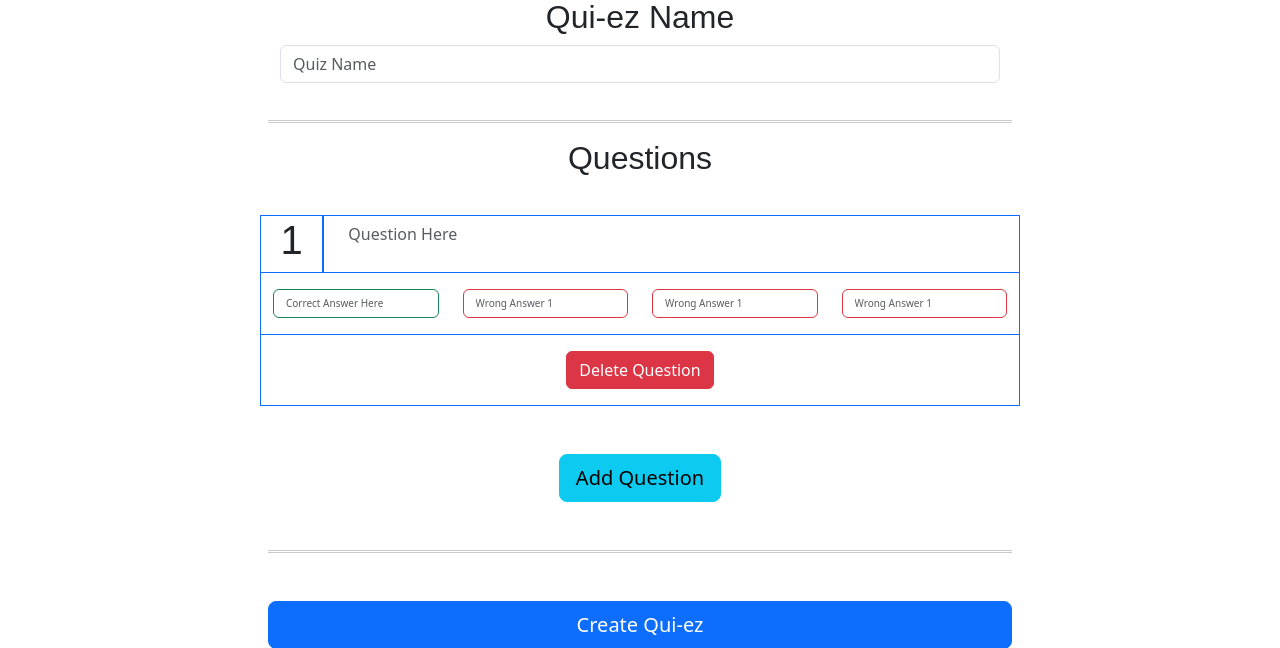
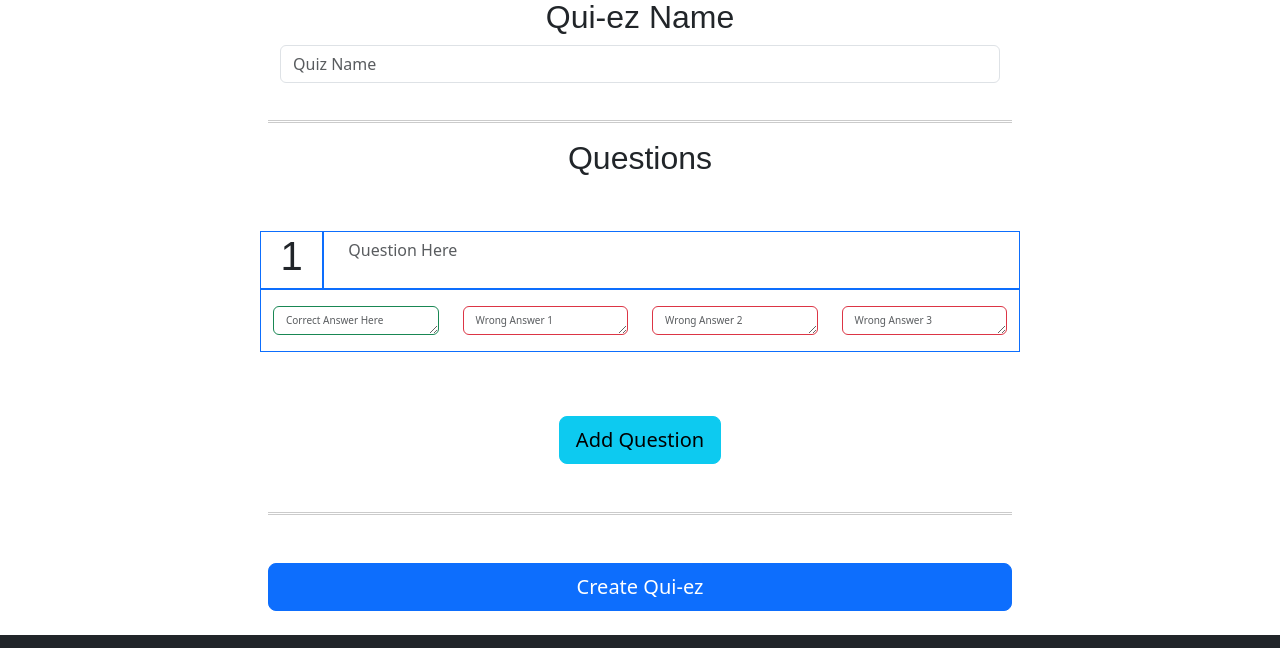
Before and after one commit to Noitcani/CS50-Final-Project, a Flask app: page /create in a window 1280 px wide. Shown: the part 288-936 px from the top of the page. Run offline with Flask 3, Linux system fonts and the light colour scheme; a user stored in the database is signed in; some web fonts are replaced.

Commit message:
#20241008.1 - Cloning and replacement of attr - Successfully implemented changing of question `sn` thru iterating `questions_block`.

```diff
--- a/templates/create.html
+++ b/templates/create.html
@@ -6,23 +6,45 @@
 
 {% block head_scripts %}
 <script>
-    var current_questions_count = 0;
 
-    function add_question(){
-        const question = document.createElement("div");
-        const question_question = document.createElement('input')
-        question.id = "question" + current_questions_count;
-        question.className = "container";
-        question_question.type = "text";
-        question_question.className = "form-control"
-        question_question.name = "question" + current_questions_count;
-        question_question.required = true;
-        question_question.placeholder = "Quiz Question";
+    var current_qs_count = 1;
 
-        question.append(question_question);
-        $("#questions_block").append(question);
-        current_questions_count += 1;
+    function count_questions() {
+      current_qs_count = $("#questions_block").children().length;
+    }
+
+
+    function iterate_through_questions() {
+      count_questions();
+      var questions = $("#questions_block").children();
+      for (let i = 0; i < current_qs_count; i++){
+        console.log(questions[i]);
+        $(questions[i]).find(("[name='sn']")).html(i + 1);
+      }
+    }
+
+    function hide_delete_if_only_qs() {
+      if (current_qs_count == 1){
+        $("#questions_block").find(".delete-question").hide();
+      }
+      else if (current_qs_count > 1){
+        $("#questions_block").find(".delete-question").show();
+      }
+    }
+
+    function add_question() {
+        var new_question = $("#qs_proto").clone(true, true);
+        $("#questions_block").append(new_question);
+        count_questions();
+        hide_delete_if_only_qs();
+        iterate_through_questions();
     };
+
+    $(document).ready( function(){
+      hide_delete_if_only_qs();
+    })
+
+
 </script>
 {% endblock %}
 
@@ -46,26 +68,26 @@
 
       <!-- Questions Block -->
       <div id="questions_block" class="row g-3 my-4">
-        <div class="question-div container" id="question-div-prototype">
+        <div class="question-div container my-3" id="qs_proto">
           <div class="question-header row">
-            <div class="col-md-1 border border-primary" id="q0_sn"><h1>1</h1></div>
-            <div class="col-md-11 border border-primary" id="q0_qs">
-              <input name="q0_qs" type="text" class="form-control question_question no-border" id="q0_qs" placeholder="Question Here" value="" required>
+            <div class="col-md-1 border border-primary"><h1 name="sn">1</h1></div>
+            <div class="col-md-11 border border-primary">
+              <input name="qs_text" type="text" class="form-control question_question no-border" placeholder="Question Here" value="" required>
             </div>
           </div>
 
-          <div class="question-answers row border border-top-0 border-bottom-0 border-primary py-3">
+          <div class="question-answers row border border-primary py-3">
             <div class="col-md-3">
-              <input name="q0_ans0" type="text" class="form-control question_answer border-success" id="q0_ans0" placeholder="Correct Answer Here" value="" required>
+              <textarea name="ans0" type="text" class="form-control question_answer border-success" rows="1" placeholder="Correct Answer Here" value="" required></textarea>
             </div>
             <div class="col-md-3">
-              <input name="q0_ans1" type="text" class="form-control question_answer border-danger" id="q0_ans1" placeholder="Wrong Answer 1" value="" required>
+              <textarea name="ans1" type="text" class="form-control question_answer border-danger" rows="1" placeholder="Wrong Answer 1" value="" required></textarea>
             </div>
             <div class="col-md-3">
-              <input name="q0_ans2" type="text" class="form-control question_answer border-danger" id="q0_ans2" placeholder="Wrong Answer 1" value="" required>
+              <textarea name="ans2" type="text" class="form-control question_answer border-danger" rows="1" placeholder="Wrong Answer 2" value="" required></textarea>
             </div>
             <div class="col-md-3">
-              <input name="q0_ans3" type="text" class="form-control question_answer border-danger" id="q0_ans3" placeholder="Wrong Answer 1" value="" required>
+              <textarea name="ans3" type="text" class="form-control question_answer border-danger" rows="1" placeholder="Wrong Answer 3" value="" required></textarea>
             </div>
           </div>
 
@@ -74,7 +96,6 @@
               <button type="button" class="btn btn-danger my-3"> Delete Question</button>
             </div>
           </div>
-
 
         </div>
       </div>
```
Also changed, not shown: 3 other files.
